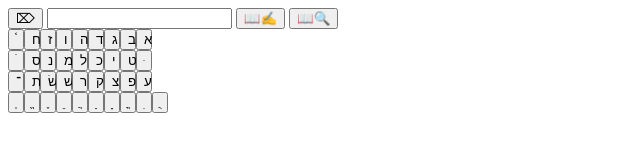
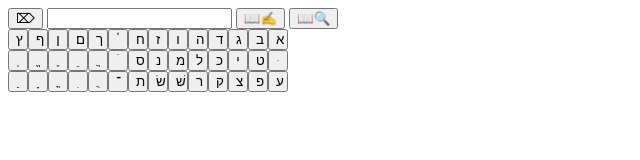
Before and after one commit to aaliyan111/hebrew-keyboard, a plain HTML site: page index.html in a window 1280 px wide. Shown: the whole page, without its empty margins (0-640 px from the left). Drawn offline with Linux system fonts and the light colour scheme.

Commit message:
add final forms (sofiot); change layout
back to 3-row layout (5+1+8)*3
wider buttons for better rendering in Chrome/Android

```diff
--- a/app.js
+++ b/app.js
@@ -27,10 +27,9 @@ function ink() {
 function doKeypad() {
   var keypad = document.getElementById("keypad");
 
-  const keytops = [ [ aco,'ח','ז','ו','ה','ד','ג','ב','א'],
-                    [ hlm,'ס','נ','מ','ל','כ','י','ט',dmq],
-                    [ mqf,'ת','שׂ','שׁ','ר','ק','צ','פ','ע'],
-                    [ sva,hsg,sgl,zre,hpt,pth,qmz,hqz,hir,qbz]
+  const keytops = [ [ 'ץ','ף','ן','ם','ך',aco,'ח','ז','ו','ה','ד','ג','ב','א'],
+                    [ sva,hsg,sgl,zre,hpt,hlm,'ס','נ','מ','ל','כ','י','ט',dmq],
+                    [ pth,qmz,hqz,hir,qbz,mqf,'ת','שׂ','שׁ','ר','ק','צ','פ','ע'],
   ];
 
   for (var r = 0; r < keytops.length; r++) {
--- a/keypad.css
+++ b/keypad.css
@@ -1 +1 @@
-button { width: 1em; }
+button { width: 1.5em; }
```
